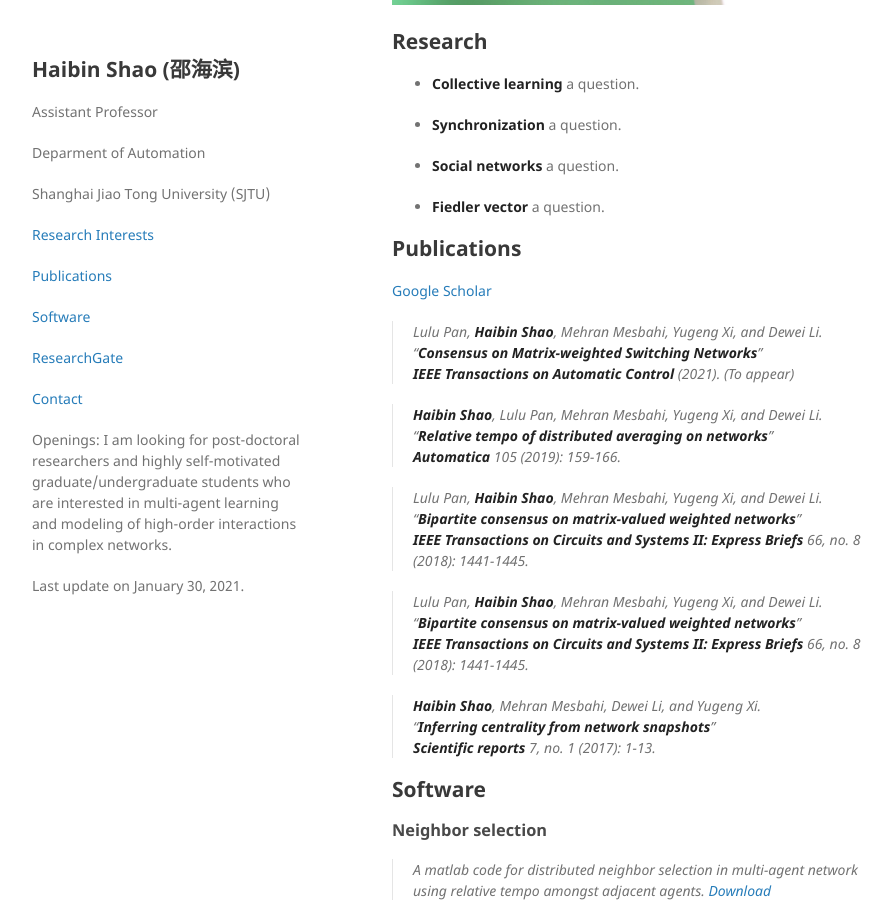
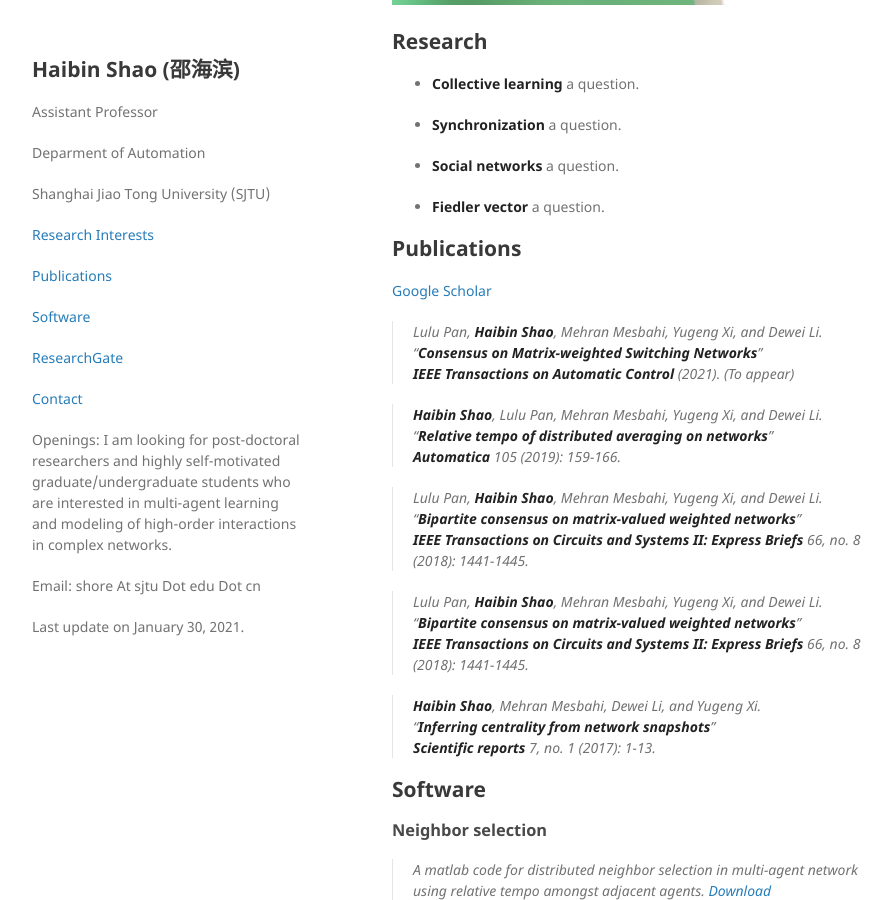
Before and after one commit to hbshao1201/shaohaibin.github.io, a Jekyll site: the page built from index.md, in a window 1280 px wide and 900 px high, scrolled down 320 px. Shown: the whole window, without its empty margins (178-1070 px from the left). Built offline with Jekyll 4.4.1, drawn with Linux system fonts in a browser that asks for light colours; our own code applies the rules of GitHub Pages for plain Markdown files.

Commit message:
Update default.html

```diff
--- a/_layouts/default.html
+++ b/_layouts/default.html
@@ -29,6 +29,7 @@
         <p><a href="https://www.researchgate.net/profile/Haibin_Shao3">ResearchGate</a>
         <p><a href="#Contact">Contact</a>
         <p>Openings: I am looking for post-doctoral researchers and highly self-motivated graduate/undergraduate students who are interested in multi-agent learning and modeling of high-order interactions in complex networks. </p>
+        <p>Email: shore At sjtu Dot edu Dot cn</p>
         <p>Last update on January 30, 2021.</p>
     </header>
     <section>
```
